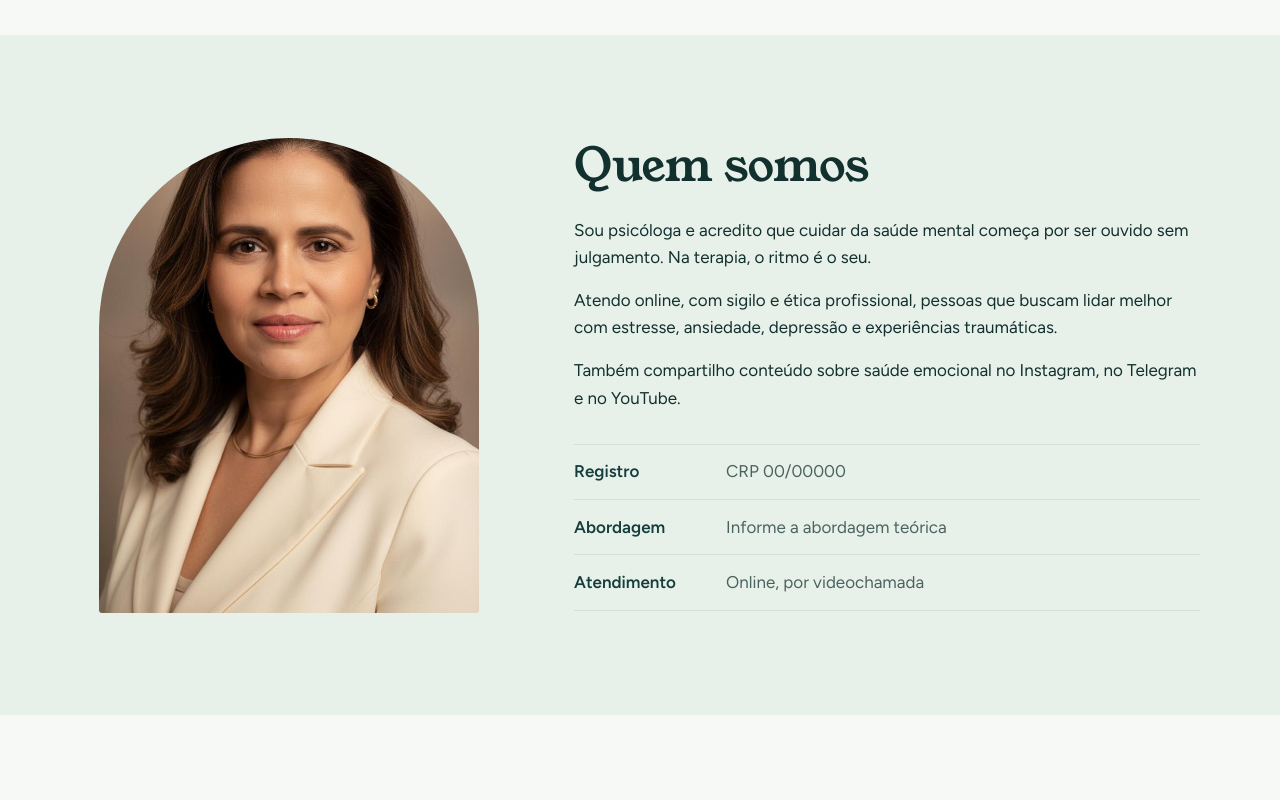
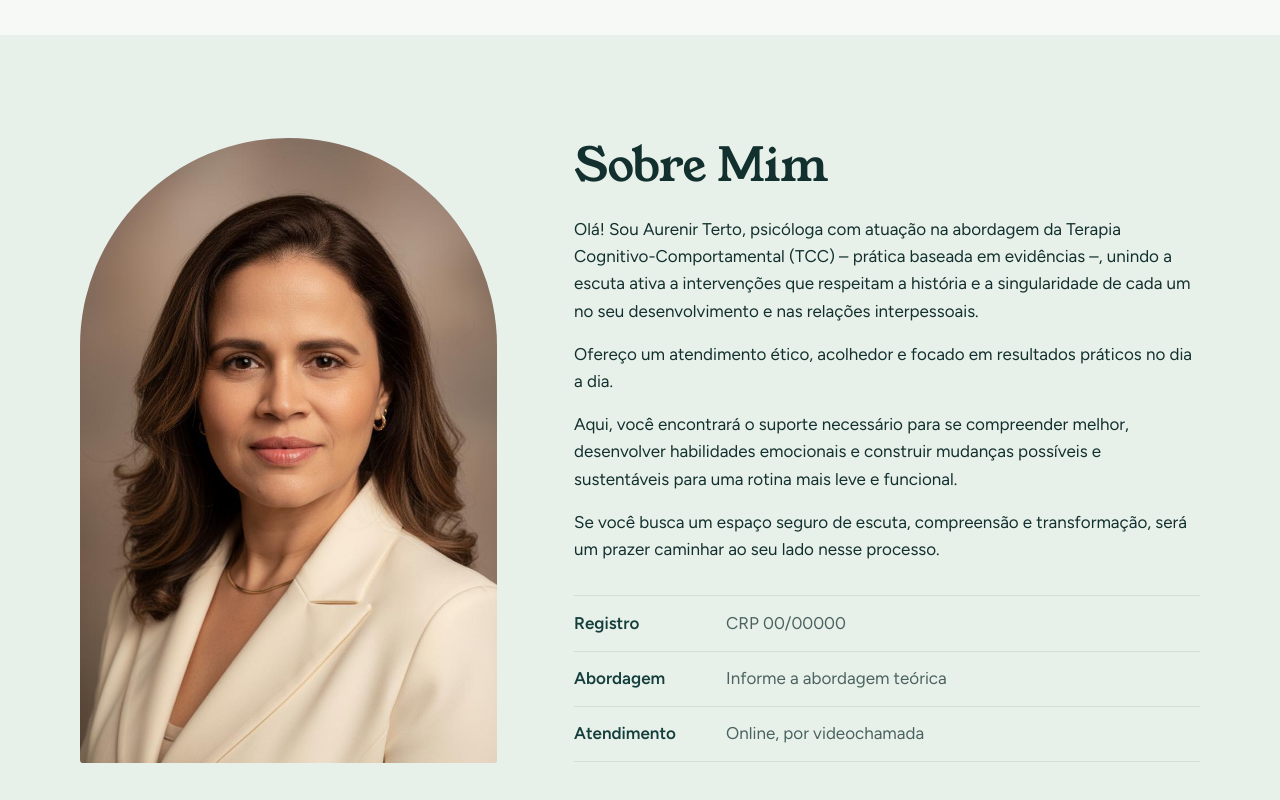
Before and after one commit to gidelmarjr-art/aurenir-psicologa, a React (Vite) app: page / in a window 1280 px wide. Shown: the part 720-1520 px from the top of the page. Built offline with nearby package versions, Linux system fonts and the light colour scheme.

Commit message:
Atualização About e Header

```diff
--- a/src/components/about/About.css
+++ b/src/components/about/About.css
@@ -1,25 +1,77 @@
-.about { background: var(--sage-soft); padding: clamp(3rem, 8vw, 6.5rem) 0; }
+.about {
+  background: var(--sage-soft);
+  padding: clamp(3rem, 8vw, 6.5rem) 0;
+}
 
-.about__inner { display: grid; grid-template-columns: .8fr 1.2fr; gap: clamp(2rem, 6vw, 5rem); align-items: center; }
+.about__inner {
+  display: grid;
+  grid-template-columns: 0.8fr 1.2fr;
+  gap: clamp(2rem, 6vw, 5rem);
+  align-items: center;
+}
 
+/* Container que faz o corte em formato de arco */
+.about__photo-wrapper {
+  width: 100%;
+  max-width: 420px; /* Aumentamos a largura máxima */
+  aspect-ratio: 2 / 3; /* Proporção mais vertical/longa para exibir melhor o tronco */
+  margin-inline: auto;
+  border-radius: 999px 999px var(--radius-m) var(--radius-m); /* Formato de arco */
+  overflow: hidden; /* Garante que a imagem dentro obedeça ao formato de arco */
+  background: linear-gradient(160deg, var(--lilac), var(--sage));
+}
+
+/* A imagem ajustada dentro do arco */
 .about__photo {
-  width: 100%; max-width: 380px; aspect-ratio: 4 / 5; margin-inline: auto;
-  border-radius: 999px 999px var(--radius-m) var(--radius-m); /* formato de arco */
-  background: linear-gradient(160deg, var(--lilac), var(--sage));
-  display: grid; place-items: center;
+  width: 100%;
+  height: 100%;
   object-fit: cover;
+  object-position: top center; /* Foca no topo da imagem (cabeça/rosto) para não cortar */
+  display: block;
 }
-.about__photo span { font-family: var(--font-display); font-size: clamp(3rem, 8vw, 5rem); color: var(--teal-dark); }
 
-.about__text { display: grid; gap: 1rem; margin-top: 1.5rem; max-width: 58ch; }
+.about__text {
+  display: grid;
+  gap: 1rem;
+  margin-top: 1.5rem;
+  max-width: 58ch;
+}
 
-.about__details { display: grid; gap: 0; margin: 2rem 0 0; max-width: 58ch; border-top: 1px solid var(--line); }
-.about__detail { display: grid; grid-template-columns: 8.5rem 1fr; gap: 1rem; padding: .85rem 0; border-bottom: 1px solid var(--line); }
-.about__detail dt { font-weight: 600; color: var(--teal-dark); }
-.about__detail dd { margin: 0; color: var(--muted); }
+.about__details {
+  display: grid;
+  gap: 0;
+  margin: 2rem 0 0;
+  max-width: 58ch;
+  border-top: 1px solid var(--line);
+}
+
+.about__detail {
+  display: grid;
+  grid-template-columns: 8.5rem 1fr;
+  gap: 1rem;
+  padding: 0.85rem 0;
+  border-bottom: 1px solid var(--line);
+}
+
+.about__detail dt {
+  font-weight: 600;
+  color: var(--teal-dark);
+}
+
+.about__detail dd {
+  margin: 0;
+  color: var(--muted);
+}
 
 @media (max-width: 860px) {
-  .about__inner { grid-template-columns: 1fr; }
-  .about__photo { max-width: 260px; }
-  .about__detail { grid-template-columns: 1fr; gap: .1rem; }
+  .about__inner {
+    grid-template-columns: 1fr;
+  }
+  .about__photo-wrapper {
+    max-width: 320px;
+  }
+  .about__detail {
+    grid-template-columns: 1fr;
+    gap: 0.1rem;
+  }
 }
--- a/src/components/about/About.jsx
+++ b/src/components/about/About.jsx
@@ -7,19 +7,31 @@ export default function About() {
     <section id="quem-somos" className="about">
       <div className="container about__inner">
         <Reveal>
-          <img
-            className="about__photo"
-            src="/materiais/person.png"
-            alt="Retrato da psicóloga"
-          />
+          <div className="about__photo-wrapper">
+            <img
+              className="about__photo"
+              src="/materiais/person.png"
+              alt="Retrato da Psicóloga Aurenir Terto"
+            />
+          </div>
         </Reveal>
 
         <Reveal className="about__content" delay={150}>
-          <h2 className="section-title">Quem somos</h2>
+          <h2 className="section-title">Sobre Mim</h2>
+
           <div className="about__text">
-            {site.about.paragraphs.map((p) => (
-              <p key={p}>{p}</p>
-            ))}
+            <p>
+              Olá! Sou Aurenir Terto, psicóloga com atuação na abordagem da Terapia Cognitivo-Comportamental (TCC) – prática baseada em evidências –, unindo a escuta ativa a intervenções que respeitam a história e a singularidade de cada um no seu desenvolvimento e nas relações interpessoais.
+            </p>
+            <p>
+              Ofereço um atendimento ético, acolhedor e focado em resultados práticos no dia a dia.
+            </p>
+            <p>
+              Aqui, você encontrará o suporte necessário para se compreender melhor, desenvolver habilidades emocionais e construir mudanças possíveis e sustentáveis para uma rotina mais leve e funcional.
+            </p>
+            <p>
+              Se você busca um espaço seguro de escuta, compreensão e transformação, será um prazer caminhar ao seu lado nesse processo.
+            </p>
           </div>
 
           <dl className="about__details">
--- a/src/components/header/Header.jsx
+++ b/src/components/header/Header.jsx
@@ -3,7 +3,7 @@ import { site } from '../../data/siteData'
 import './Header.css'
 
 const links = [
-  { href: '#quem-somos', label: 'Quem somos' },
+  { href: '#quem-somos', label: 'Sobre Mim' },
   { href: '#temas', label: 'Temas' },
   { href: '#atendimento', label: 'Atendimento' },
   { href: '#materiais', label: 'Materiais' },
```
